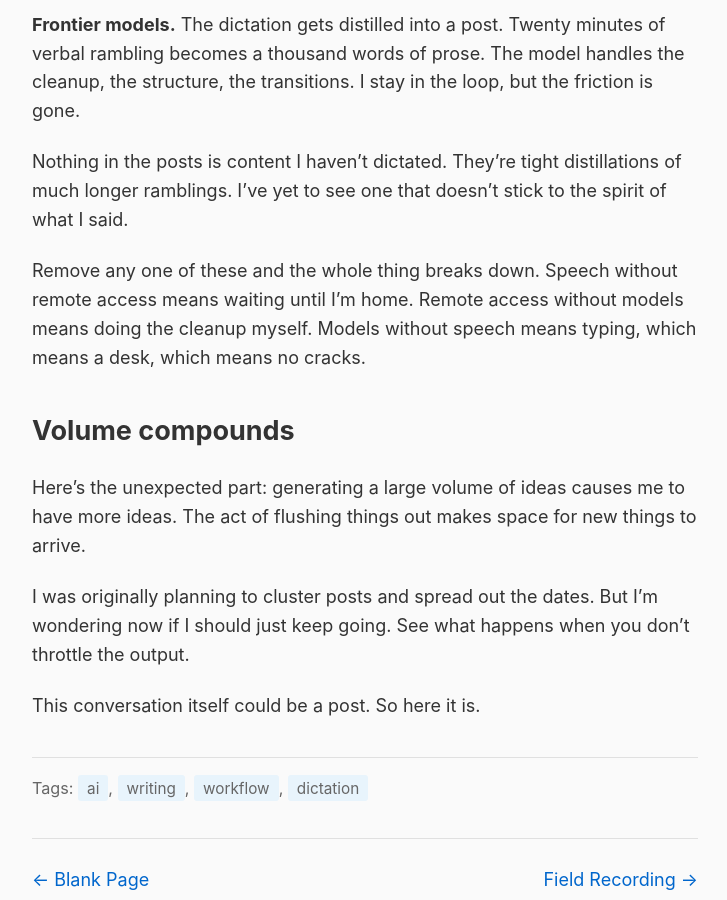
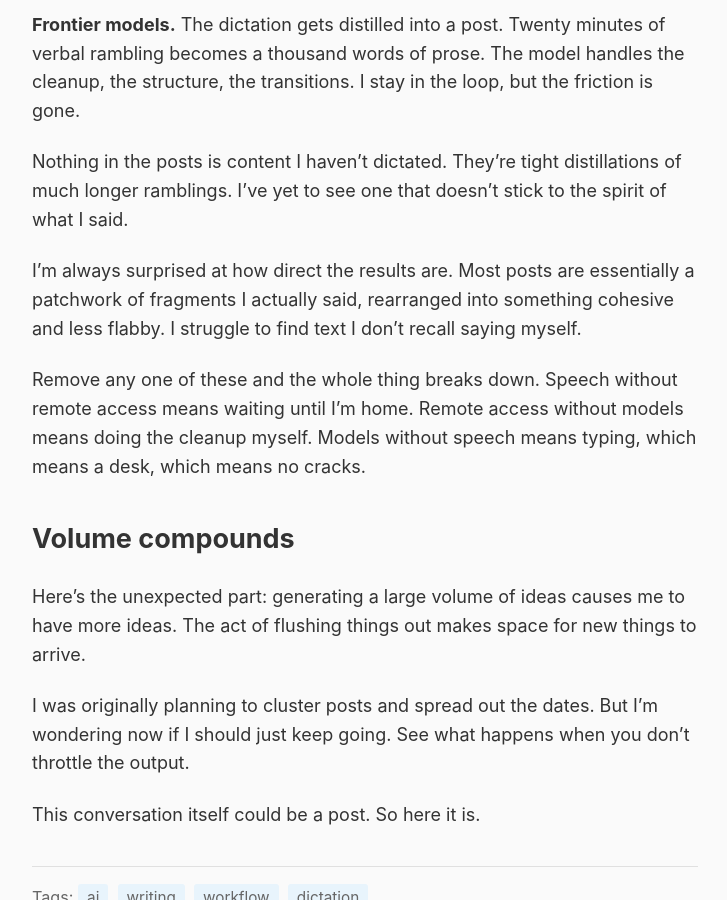
Before and after one commit to rob137/rob137.github.io, a Jekyll site: the page built from _posts/2026-01-04-fresh-and-stale.md, in a window 1280 px wide and 900 px high, scrolled down 1149 px. Shown: the whole window, without its empty margins (275-1002 px from the left). Built offline with Jekyll 4.4.1, drawn with Linux system fonts in a browser that asks for light colours.

Commit message:
Add note about posts being patchworks of actual speech

```diff
--- a/_posts/2026-01-04-fresh-and-stale.md
+++ b/_posts/2026-01-04-fresh-and-stale.md
@@ -33,6 +33,8 @@ This only works because of three things:
 
 Nothing in the posts is content I haven't dictated. They're tight distillations of much longer ramblings. I've yet to see one that doesn't stick to the spirit of what I said.
 
+I'm always surprised at how direct the results are. Most posts are essentially a patchwork of fragments I actually said, rearranged into something cohesive and less flabby. I struggle to find text I don't recall saying myself.
+
 Remove any one of these and the whole thing breaks down. Speech without remote access means waiting until I'm home. Remote access without models means doing the cleanup myself. Models without speech means typing, which means a desk, which means no cracks.
 
 ## Volume compounds
```
